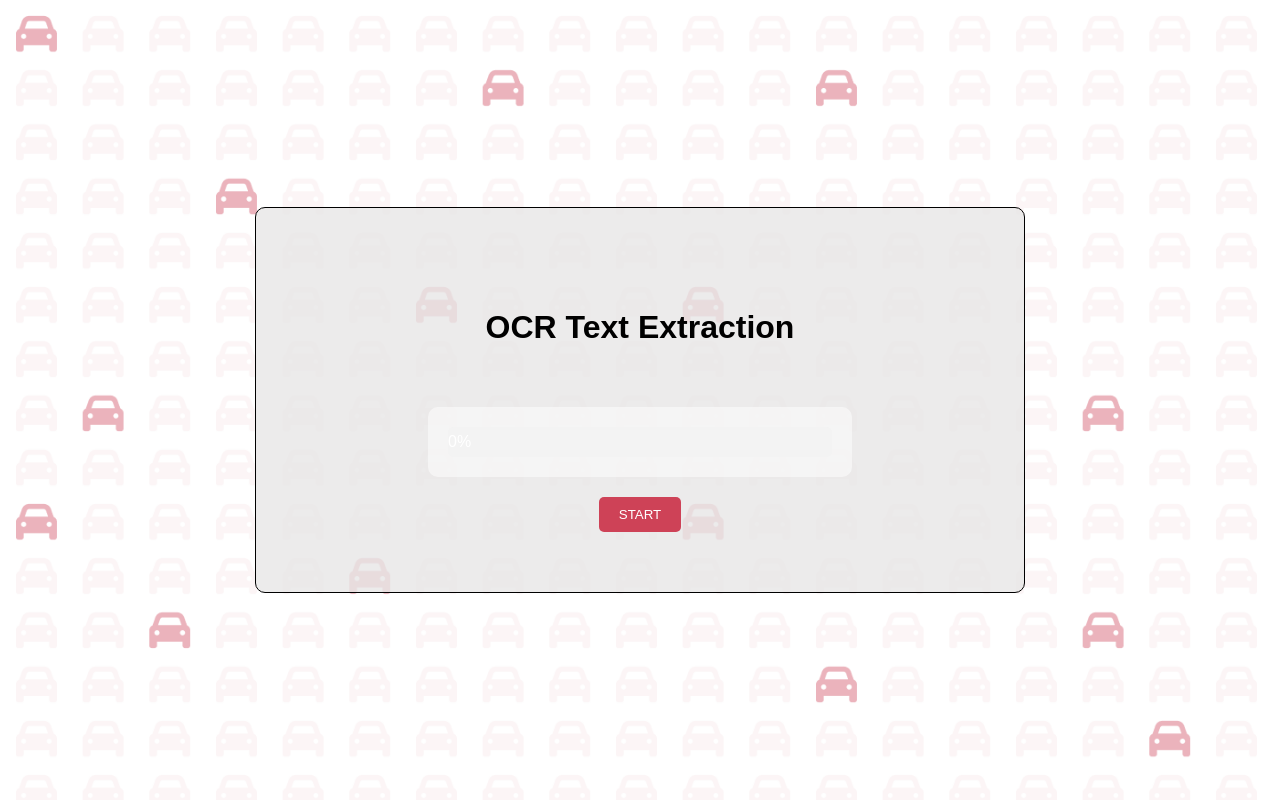
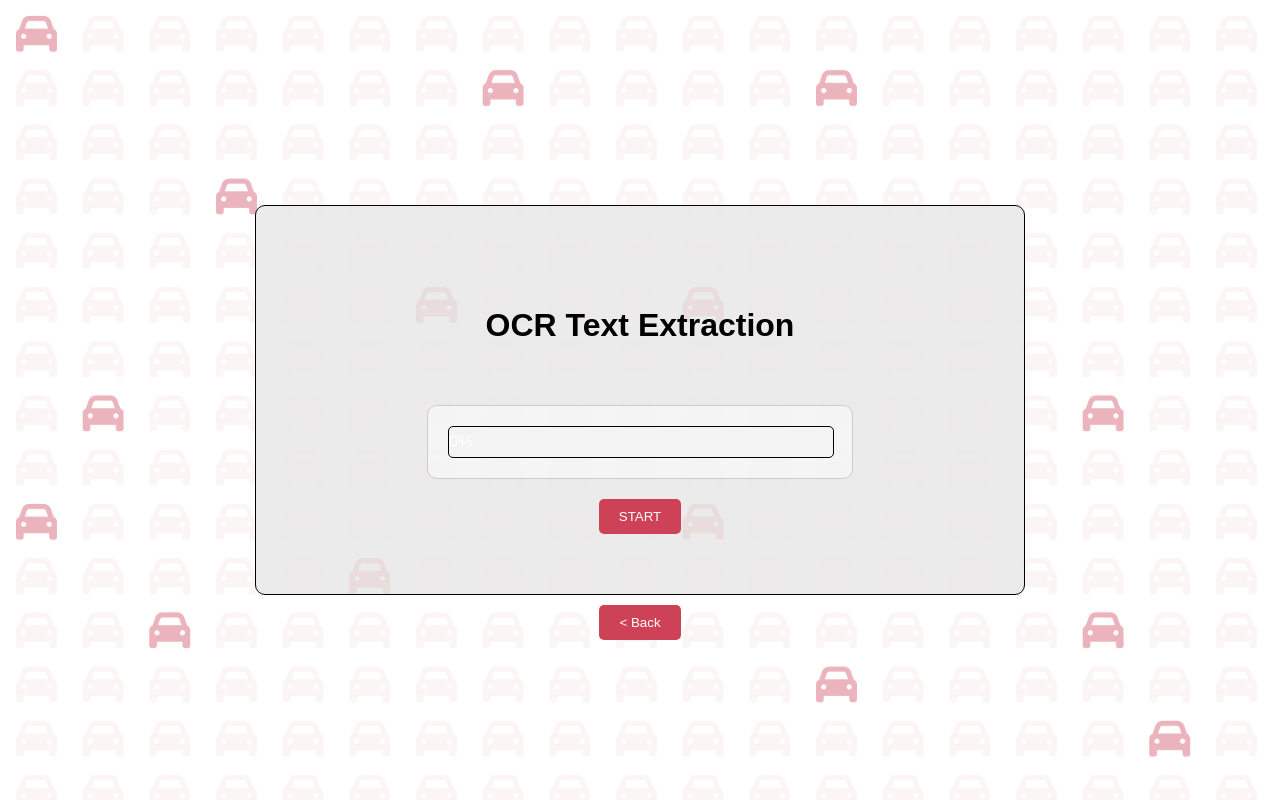
Before and after one commit to ayanabedin1105/ANPR-UI-Code, a Flask app: page /ocr in a window 1280 px wide. Run offline with Flask 3, Linux system fonts and the light colour scheme.

Commit message:
OCR Page Linked

```diff
--- a/app.py
+++ b/app.py
@@ -1,8 +1,12 @@
 from flask import Flask, render_template, redirect, url_for
 from number_plate_test1 import my_function
+from ocr_regex import my_function_ocr
+import subprocess
 
 app = Flask(__name__)
 
+# Define the path to the virtual environment
+virtualenv_path = '/path/to/your/virtual/environment/bin/activate'
 
 # Define routes for signup, login, and index pages
 @app.route('/')
@@ -47,6 +51,12 @@ def run_script():
     result = my_function()
     return result
 
+# Run the OCR code
+@app.route('/run_ocr')
+def run_ocr():
+    result = my_function_ocr()
+    return result
+
 
 if __name__ == '__main__':
     app.run(debug=True)
--- a/templates/ocr-page.html
+++ b/templates/ocr-page.html
@@ -53,6 +53,7 @@
         background-color: rgba(255, 255, 255, 0.5);
         border-radius: 10px;
         padding: 20px;
+        border: 1px solid #ccc;
       }
       .progress {
         width: 100%;
@@ -60,6 +61,7 @@
         background-color: #f3f3f3;
         border-radius: 5px;
         overflow: hidden;
+        border: 1px solid black;
       }
       .progress-bar {
         height: 100%;
@@ -79,6 +81,27 @@
         border-radius: 5px;
         cursor: pointer;
       }
+
+      .back-btn-container {
+        margin-top: 20px;
+        position: absolute;
+        bottom: 140px; /* Adjust this value to position the button higher or lower */
+        left: 0;
+        right: 0;
+        text-align: center;
+      }
+      .back-btn {
+        padding: 10px 20px;
+        background-color: #ce4257;
+        color: #fff;
+        border: none;
+        border-radius: 5px;
+        cursor: pointer;
+        transition: background-color 0.3s;
+      }
+      .back-btn:hover {
+        background-color: #a70820;
+      }
     </style>
   </head>
   <body>
@@ -90,6 +113,10 @@
         </div>
       </div>
       <button id="ocrButton">START</button>
+    </div>
+
+    <div class="back-btn-container">
+      <button class="back-btn" id="back-btn">< Back</button>
     </div>
     <script>
       document
@@ -104,6 +131,15 @@
             }
           };
         });
+
+      // JavaScript function to go back to the previous page
+      const goBackBtn = document.querySelector("#back-btn");
+
+      // Add event listener for the button click
+      goBackBtn.addEventListener("click", () => {
+        // Redirect to the desired page
+        window.location.href = "/index";
+      });
     </script>
   </body>
 </html>
```
Also changed, not shown: firebase_certificate/anpr-data-firebase-adminsdk-w26xb-2441736885.json (added, +13 -0 lines), ocr_regex.py (added, +82 -0 lines), static/js/app.js (+14 -0 lines).
